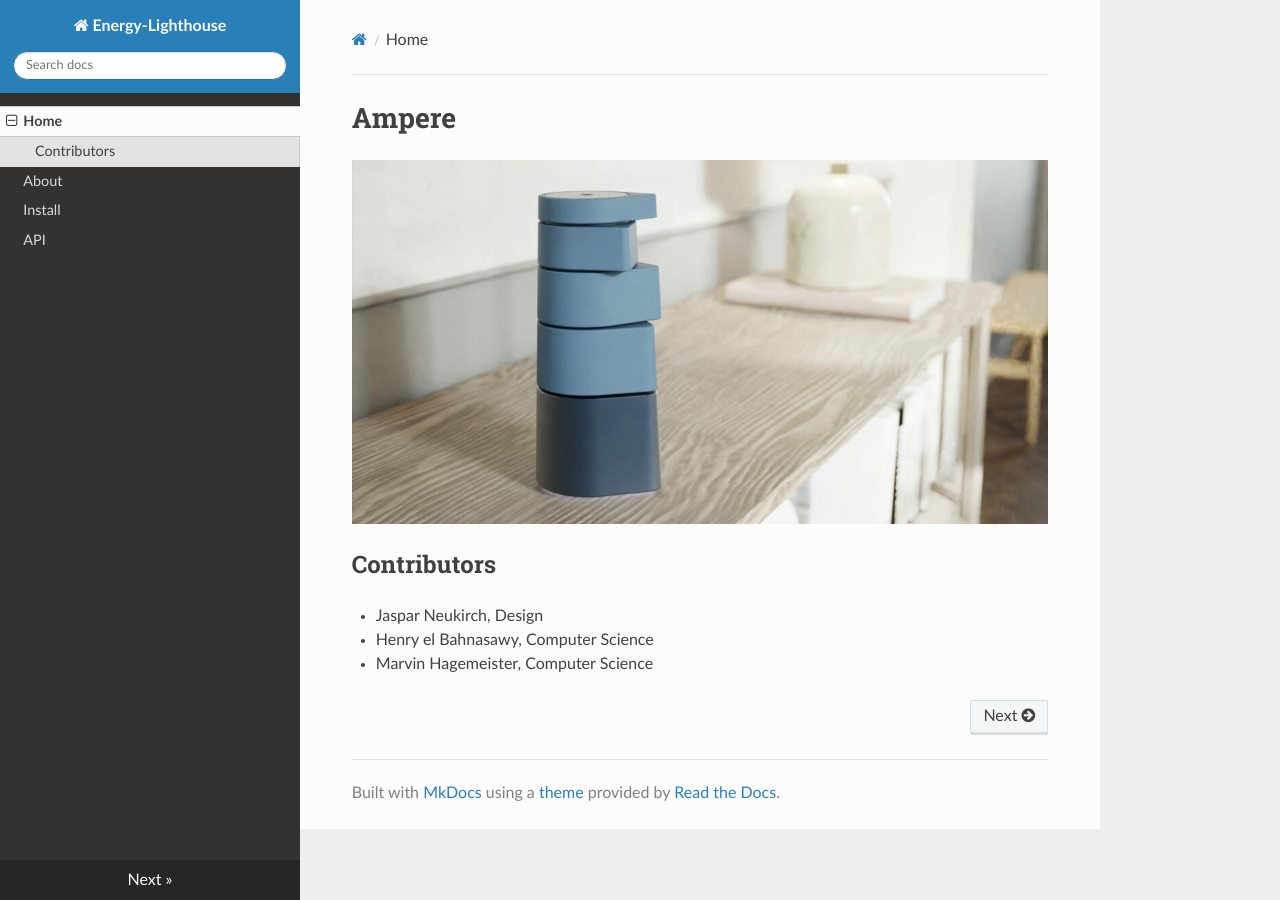
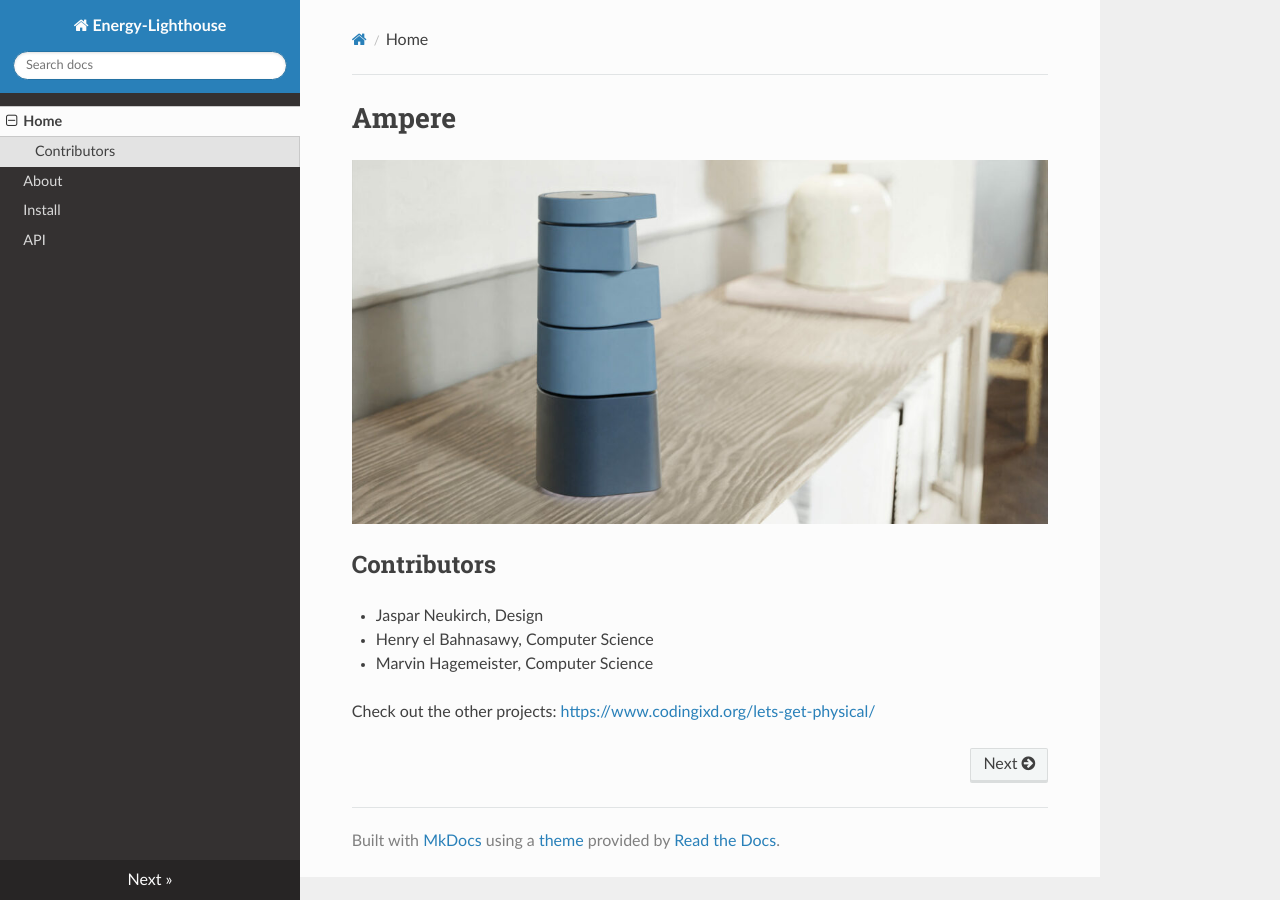
Before and after one commit to 2481632/Ampere, an MkDocs documentation site: the page built from docs/docs/index.md, in a window 1280 px wide. Built offline with MkDocs 1.6.1, drawn with Linux system fonts in a browser that asks for light colours; nearby versions of some CDN libraries.

Commit message:
Add link to codingixd website

```diff
--- a/docs/docs/index.md
+++ b/docs/docs/index.md
@@ -7,3 +7,5 @@
 - Jaspar Neukirch, Design
 - Henry el Bahnasawy, Computer Science
 - Marvin Hagemeister, Computer Science
+
+Check out the other projects: [https://www.codingixd.org/lets-get-physical/](https://www.codingixd.org/lets-get-physical/)
```
